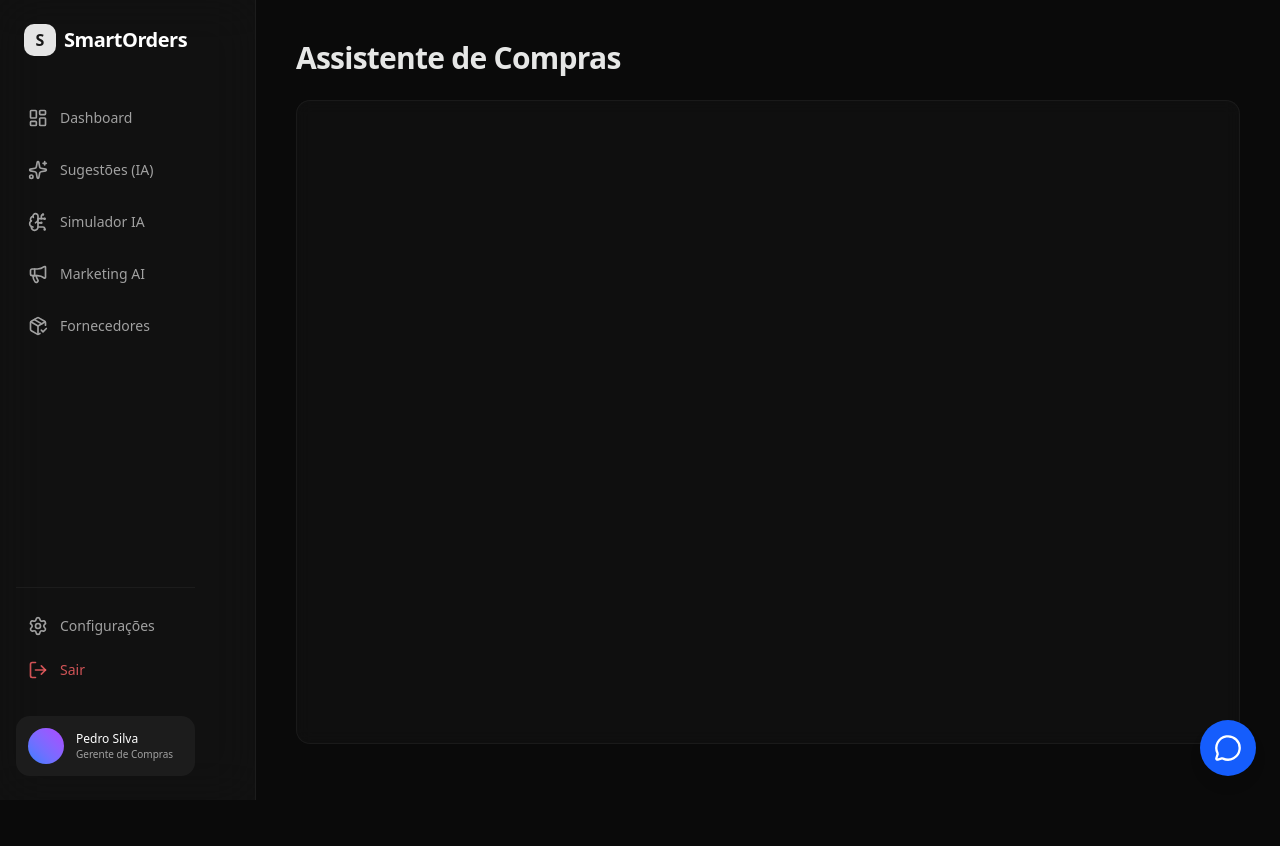
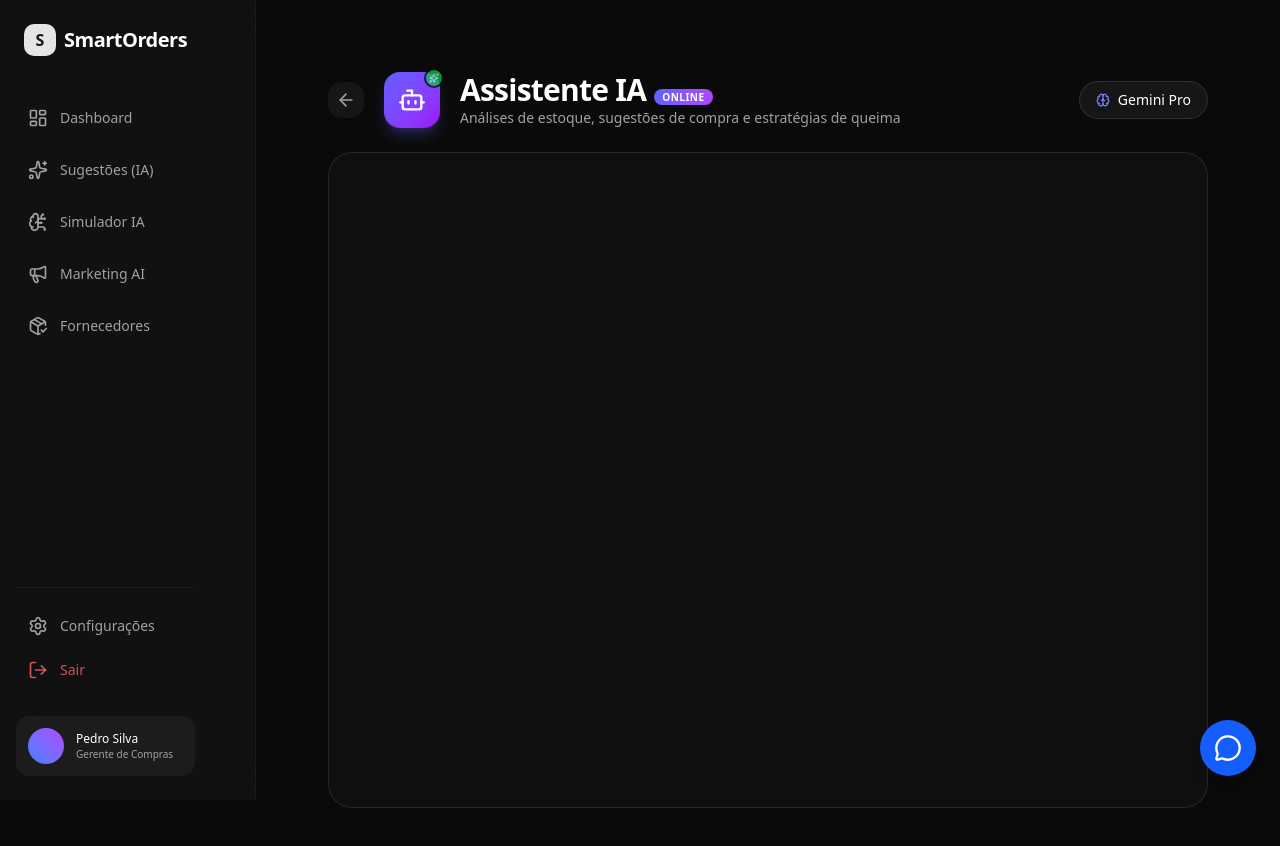
Before and after one commit to josepedro15/GerenteDeEstoque, a Next.js app in the folder frontend/: page /chat in a window 1280 px wide. Shown: the top 846 px of the page. Before the commit the page ends 800 px from the top, so only its background shows below. Built offline with nearby package versions, Linux system fonts and the light colour scheme.

Commit message:
feat(chat): Add expand button and redesign dedicated chat page

```diff
--- a/frontend/app/(main)/chat/page.tsx
+++ b/frontend/app/(main)/chat/page.tsx
@@ -1,13 +1,94 @@
+"use client";
+
+import { motion } from "framer-motion";
+import { Bot, Sparkles, ArrowLeft, Brain } from "lucide-react";
+import Link from "next/link";
 import { ChatInterface } from "@/components/chat/chat-interface";
 
 export default function ChatPage() {
     return (
-        <div className="h-[calc(100vh-theme(spacing.24))] flex flex-col">
-            <h1 className="text-3xl font-bold tracking-tight text-white/90 mb-6">
-                Assistente de Compras
-            </h1>
-            <div className="flex-1 rounded-xl border border-white/5 bg-card/40 backdrop-blur-sm overflow-hidden flex flex-col">
-                <ChatInterface />
+        <div className="min-h-screen relative overflow-hidden">
+            {/* Animated Background */}
+            <div className="absolute inset-0 -z-10">
+                <div className="absolute inset-0 bg-[#050505]" />
+                <div className="absolute top-1/4 left-1/3 w-[600px] h-[600px] bg-indigo-600/15 rounded-full blur-[150px] animate-pulse" />
+                <div className="absolute bottom-0 right-1/4 w-[400px] h-[400px] bg-purple-600/10 rounded-full blur-[120px]" />
+            </div>
+
+            <div className="p-6 lg:p-8 h-screen flex flex-col">
+                <motion.div
+                    initial={{ opacity: 0, y: 20 }}
+                    animate={{ opacity: 1, y: 0 }}
+                    className="mx-auto max-w-4xl w-full flex-1 flex flex-col"
+                >
+                    {/* Header */}
+                    <header className="mb-6 shrink-0">
+                        <div className="flex items-center justify-between">
+                            <div className="flex items-center gap-5">
+                                <Link
+                                    href="/dashboard"
+                                    className="p-2 rounded-xl bg-white/5 hover:bg-white/10 text-neutral-400 hover:text-white transition-colors"
+                                >
+                                    <ArrowLeft size={20} />
+                                </Link>
+                                <motion.div
+                                    initial={{ scale: 0, rotate: -180 }}
+                                    animate={{ scale: 1, rotate: 0 }}
+                                    transition={{ type: "spring", bounce: 0.5, delay: 0.2 }}
+                                    className="relative"
+                                >
+                                    <div className="flex h-14 w-14 items-center justify-center rounded-2xl bg-gradient-to-br from-indigo-500 to-purple-600 shadow-lg shadow-indigo-500/25">
+                                        <Bot size={28} className="text-white" />
+                                    </div>
+                                    <div className="absolute -top-1 -right-1 flex items-center justify-center h-5 w-5 rounded-full bg-green-500 border-2 border-[#050505] animate-pulse">
+                                        <Sparkles size={10} className="text-white" />
+                                    </div>
+                                </motion.div>
+                                <div>
+                                    <motion.h1
+                                        initial={{ opacity: 0, x: -20 }}
+                                        animate={{ opacity: 1, x: 0 }}
+                                        transition={{ delay: 0.3 }}
+                                        className="text-2xl lg:text-3xl font-bold tracking-tight text-white"
+                                    >
+                                        Assistente IA
+                                        <span className="inline-block ml-2 px-2 py-0.5 text-[10px] font-bold rounded-full bg-gradient-to-r from-indigo-500 to-purple-500 text-white uppercase tracking-wider">
+                                            Online
+                                        </span>
+                                    </motion.h1>
+                                    <motion.p
+                                        initial={{ opacity: 0 }}
+                                        animate={{ opacity: 1 }}
+                                        transition={{ delay: 0.4 }}
+                                        className="text-sm text-neutral-400"
+                                    >
+                                        Análises de estoque, sugestões de compra e estratégias de queima
+                                    </motion.p>
+                                </div>
+                            </div>
+
+                            <motion.div
+                                initial={{ opacity: 0, y: 10 }}
+                                animate={{ opacity: 1, y: 0 }}
+                                transition={{ delay: 0.5 }}
+                                className="hidden lg:flex items-center gap-2 px-4 py-2 rounded-full bg-white/5 border border-white/10 text-sm"
+                            >
+                                <Brain size={14} className="text-indigo-400" />
+                                <span className="text-white font-medium">Gemini Pro</span>
+                            </motion.div>
+                        </div>
+                    </header>
+
+                    {/* Chat Container */}
+                    <motion.div
+                        initial={{ opacity: 0, y: 20 }}
+                        animate={{ opacity: 1, y: 0 }}
+                        transition={{ delay: 0.5 }}
+                        className="flex-1 rounded-3xl border border-white/10 bg-neutral-900/50 backdrop-blur-xl overflow-hidden flex flex-col"
+                    >
+                        <ChatInterface />
+                    </motion.div>
+                </motion.div>
             </div>
         </div>
     );
--- a/frontend/components/ChatComponent.tsx
+++ b/frontend/components/ChatComponent.tsx
@@ -2,13 +2,15 @@
 'use client';
 
 import { useChat } from '@ai-sdk/react';
-import { MessageCircle, X, Send } from 'lucide-react';
+import { MessageCircle, X, Send, Maximize2 } from 'lucide-react';
 import { useState, useEffect } from 'react';
+import { useRouter } from 'next/navigation';
 import { cn } from '@/lib/utils'; // Assuming this exists, or I will use standard template literal
 
 export function ChatComponent() {
     const [isOpen, setIsOpen] = useState(false);
     const { messages, input, handleInputChange, handleSubmit, isLoading, append } = useChat();
+    const router = useRouter();
 
     useEffect(() => {
         const handleSendProduct = (e: any) => {
@@ -26,6 +28,11 @@ export function ChatComponent() {
         return () => window.removeEventListener('chat:send-product', handleSendProduct);
     }, [append]);
 
+    const handleExpand = () => {
+        setIsOpen(false);
+        router.push('/chat');
+    };
+
     return (
         <div className="fixed bottom-4 right-4 z-50">
             {/* Chat Window */}
@@ -33,13 +40,25 @@ export function ChatComponent() {
                 <div className="mb-4 h-[500px] w-[350px] overflow-hidden rounded-2xl border border-white/10 bg-black/90 shadow-2xl backdrop-blur-xl sm:w-[400px]">
                     {/* Header */}
                     <div className="flex items-center justify-between bg-white/5 p-4 border-b border-white/5">
-                        <h3 className="font-semibold text-white">Assistente IA</h3>
-                        <button
-                            onClick={() => setIsOpen(false)}
-                            className="rounded-full p-1 text-muted-foreground hover:bg-white/10 hover:text-white"
-                        >
-                            <X size={18} />
-                        </button>
+                        <h3 className="font-semibold text-white flex items-center gap-2">
+                            <span className="w-2 h-2 rounded-full bg-green-500 animate-pulse" />
+                            Assistente IA
+                        </h3>
+                        <div className="flex items-center gap-1">
+                            <button
+                                onClick={handleExpand}
+                                className="rounded-full p-1.5 text-muted-foreground hover:bg-white/10 hover:text-white transition-colors"
+                                title="Abrir em tela cheia"
+                            >
+                                <Maximize2 size={16} />
+                            </button>
+                            <button
+                                onClick={() => setIsOpen(false)}
+                                className="rounded-full p-1.5 text-muted-foreground hover:bg-white/10 hover:text-white transition-colors"
+                            >
+                                <X size={18} />
+                            </button>
+                        </div>
                     </div>
 
                     {/* Messages */}
```
